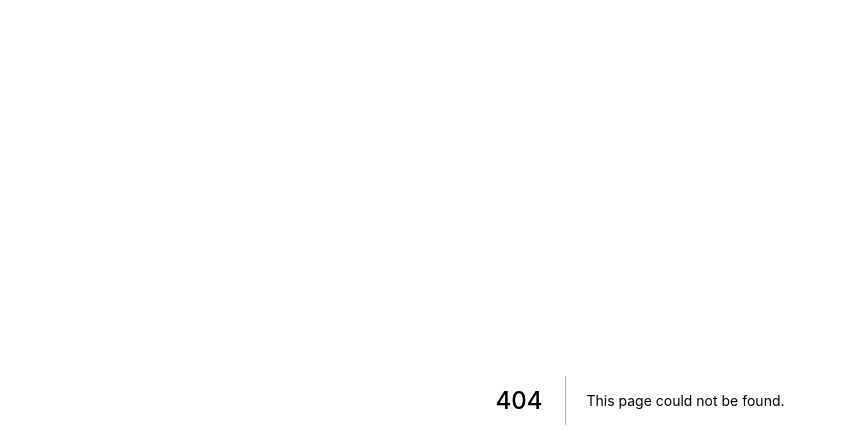
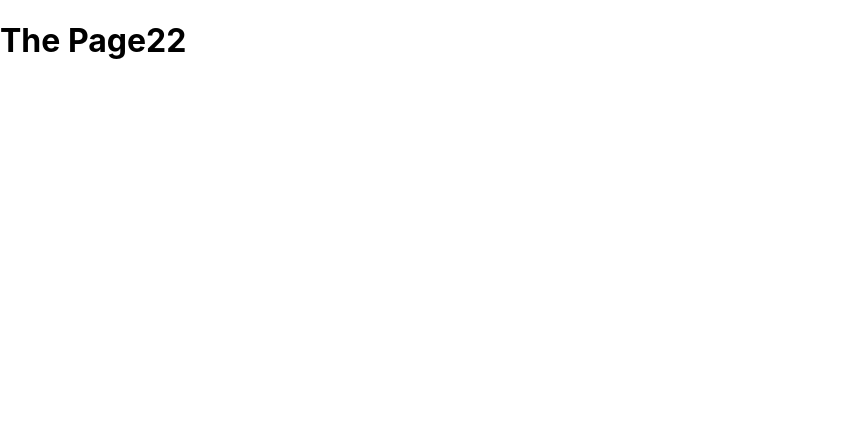
Before and after one commit to ryu9663/mergin-practice, a Next.js app: page /page22 in a window 1280 px wide. Before the commit this address had no page. Shown: the top 448 px of the page, without its empty margins (0-846 px from the left). Built offline with nearby package versions, Linux system fonts and the light colour scheme.

Commit message:
feat : DEV page22추가

```diff
--- /dev/null
+++ b/pages/page22.js
@@ -0,0 +1,5 @@
+function Page22() {
+    return <h1>The Page22</h1>;
+  }
+
+  export default Page22;
```
